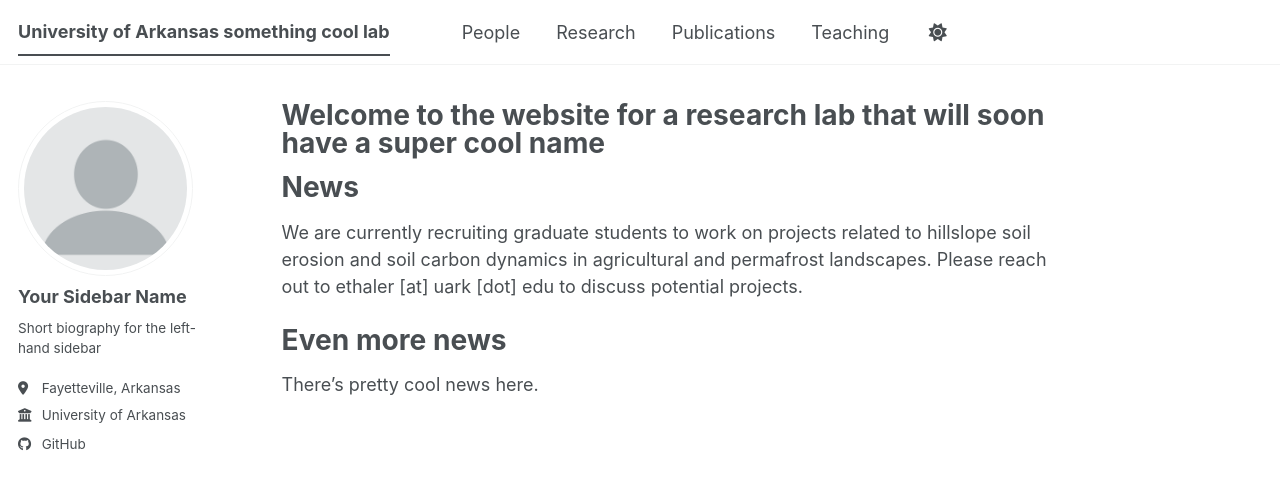
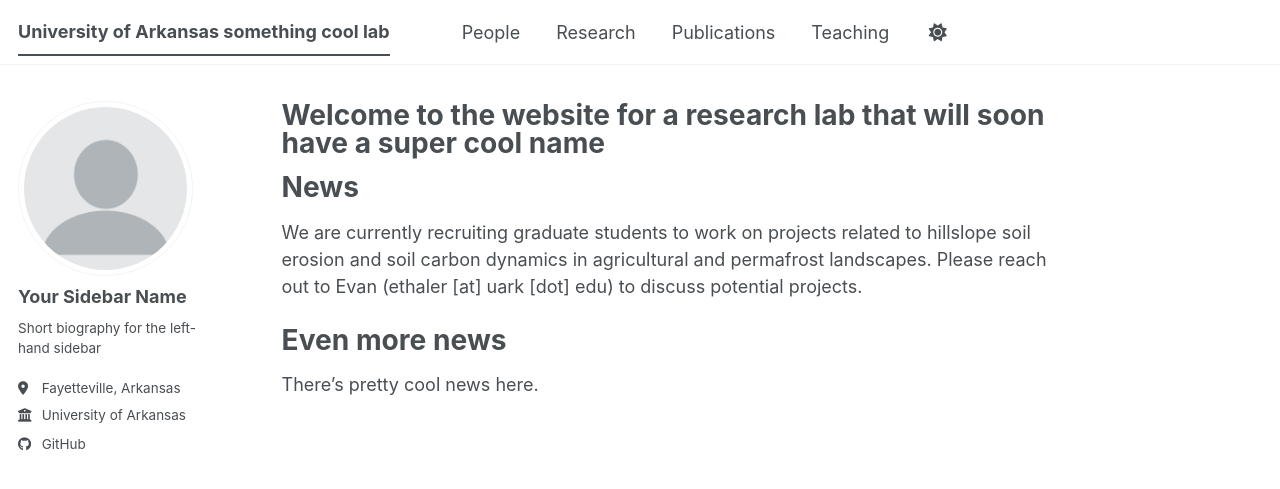
Before and after one commit to UARKGeomorph/UARKgeomorph.github.io, a Jekyll site: the page built from _pages/about.md, in a window 1280 px wide. Shown: the top 489 px of the page. Built offline with Jekyll 4.4.1, drawn with Linux system fonts in a browser that asks for light colours; a style sheet for code colours, icons or effects is not loaded.

```diff
--- a/_pages/about.md
+++ b/_pages/about.md
@@ -8,7 +8,7 @@ redirect_from:
 ---
 News
 =====
-We are currently recruiting graduate students to work on projects related to hillslope soil erosion and soil carbon dynamics in agricultural and permafrost landscapes. Please reach out to ethaler [at] uark [dot] edu to discuss potential projects.
+We are currently recruiting graduate students to work on projects related to hillslope soil erosion and soil carbon dynamics in agricultural and permafrost landscapes. Please reach out to Evan (ethaler [at] uark [dot] edu) to discuss potential projects.
 
 Even more news
 ======
```
Also changed, not shown: _pages/publications.md (+1 -0 lines), _pages/research.md (+11 -3 lines), images/buffalosteepness.jpg (added).
